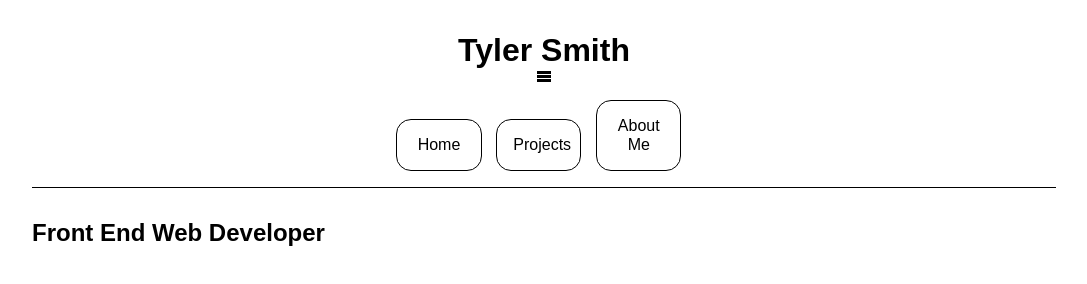
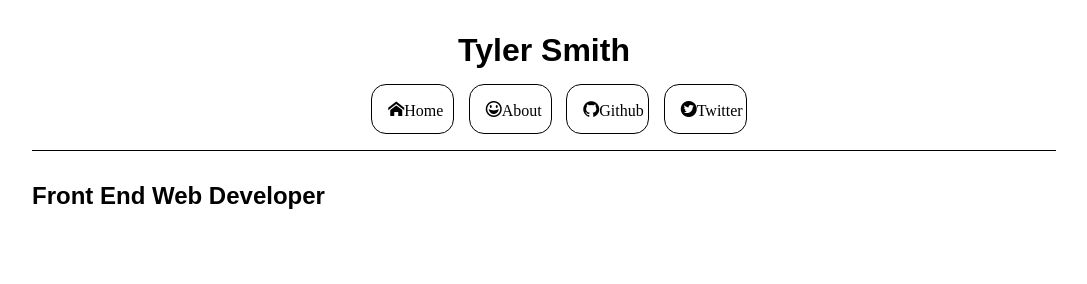
Before and after one commit to Waxhoya/portfolio-1, a plain HTML site: page index.html in a window 1280 px wide. Shown: the whole page, without its empty margins (96-1183 px from the left). Drawn offline with Linux system fonts and the light colour scheme; files whose address does not match are found by name.

Commit message:
finished hamburger menu functionality

```diff
--- a/index.html
+++ b/index.html
@@ -13,13 +13,16 @@
   <body>
     <header>
       <h1>Tyler Smith</h1>
-      <nav>
+      <nav class="social-links">
         <div class="icon-menu"></div>
+
         <ul>
-          <a href="index.html"><li>Home</li></a>
-          <a href="#"><li>Projects</li></a>
-          <a href="#"><li>About Me</li></a>
+          <a href="index.html"><li class="icon-home">Home</li></a>
+          <a href="#"><li class="icon-happy">About</li></a>
+          <a href="#"><li class="icon-github">Github</li></a>
+          <a href="#"><li class="icon-twitter3">Twitter</li></a>
         </ul>
+
       </nav>
     </header>
 
--- a/styles/modules.css
+++ b/styles/modules.css
@@ -8,21 +8,21 @@ main {
   margin: 3% 3% 0 0;
 }
 
-nav {
-}
-
 nav ul {
-  padding: 0;
-  text-align: center;
-}
-
-nav {
   display: none;
 }
 
+.social-links:hover ul {
+  display: block;
+}
+
 @media only screen and (min-width: 440px) {
-  nav {
+  nav ul {
     display: block;
+  }
+
+  .icon-menu {
+    display: none;
   }
 }
 
```
